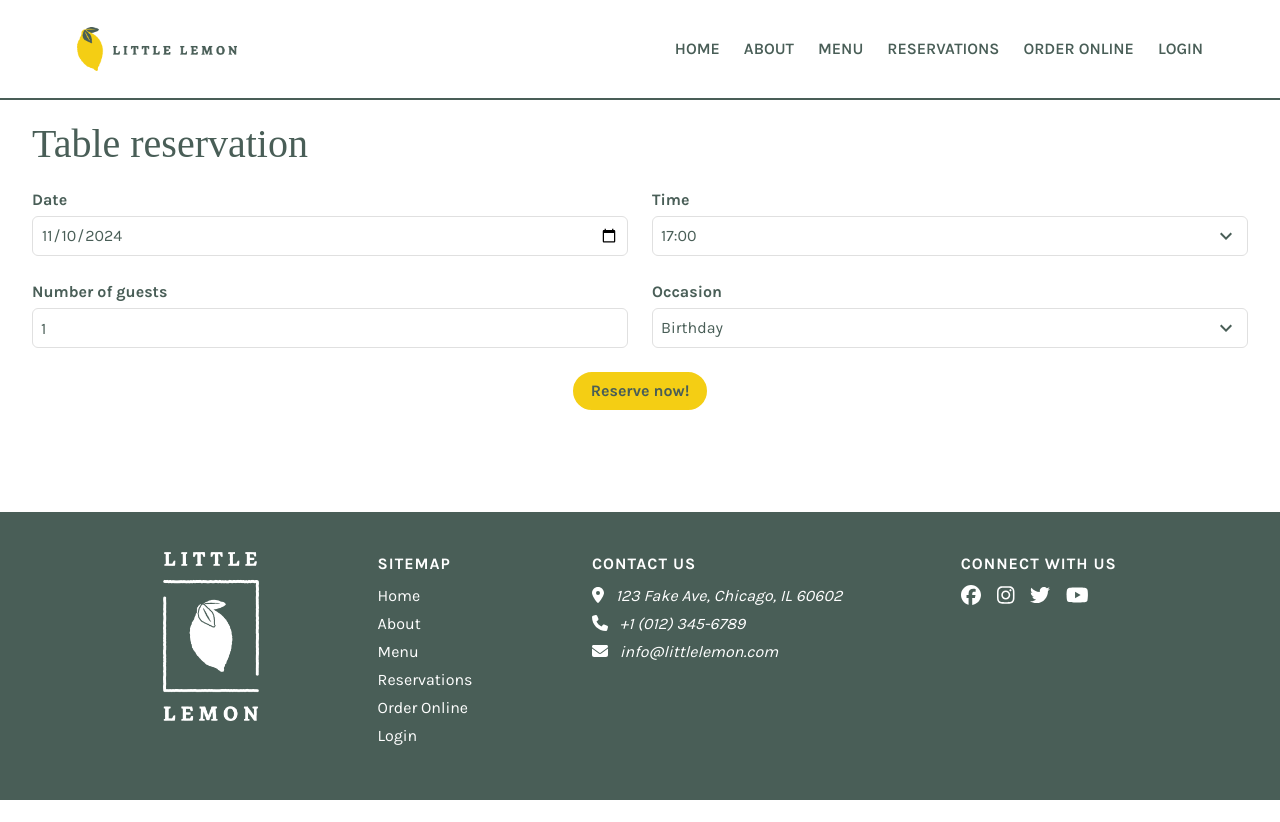
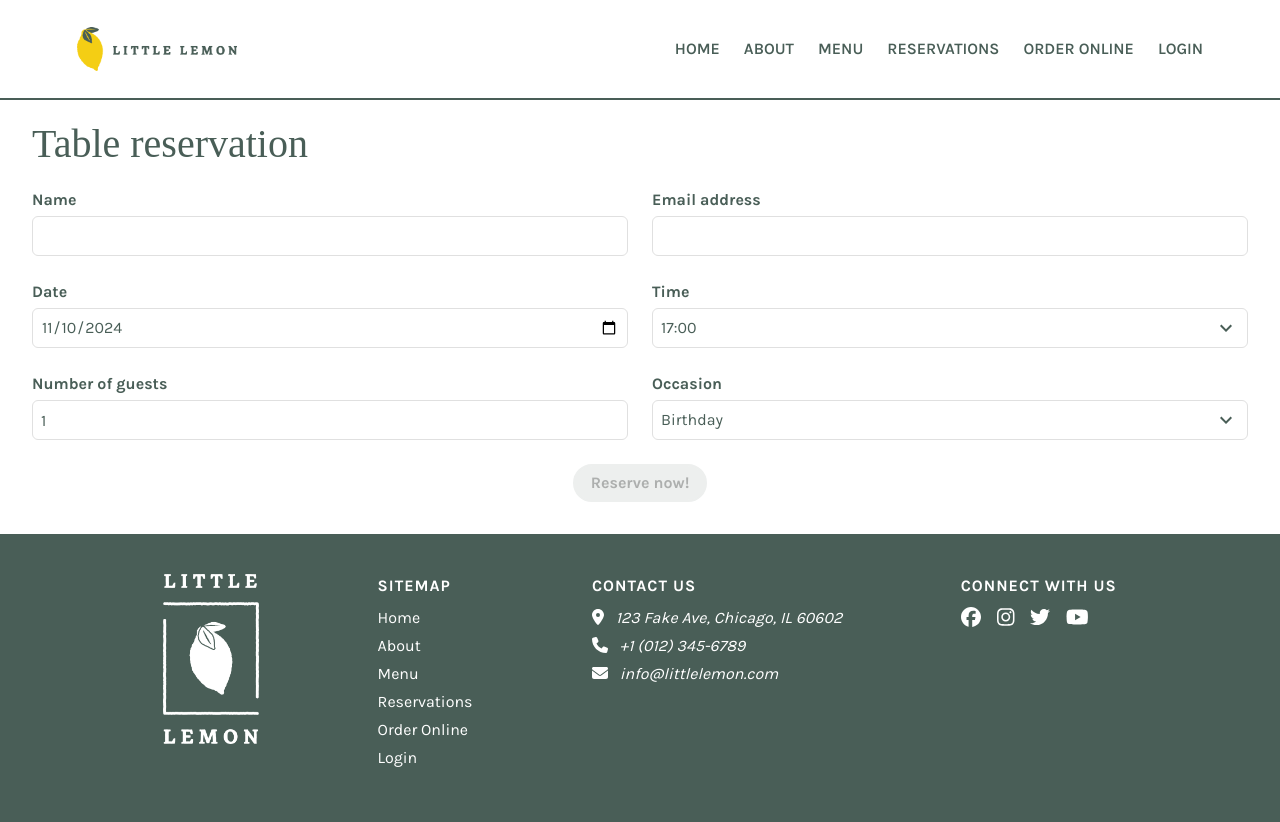
Before and after one commit to monsieurlopez/little-lemon-restaurant, a React (Create React App) app: page /reservations in a window 1280 px wide. Before the commit the page ends 800 px from the top, so only its background shows below. Built offline with nearby package versions, Linux system fonts and the light colour scheme; a web font is replaced by a local one.

Commit message:
add EmailJs

```diff
--- a/package.json
+++ b/package.json
@@ -3,6 +3,7 @@
   "version": "0.1.0",
   "private": true,
   "dependencies": {
+    "@emailjs/browser": "^4.4.1",
     "@fortawesome/fontawesome-svg-core": "^6.3.0",
     "@fortawesome/free-brands-svg-icons": "^6.3.0",
     "@fortawesome/free-regular-svg-icons": "^6.3.0",
--- a/src/components/pages/Reservations/confirmedReservation.jsx
+++ b/src/components/pages/Reservations/confirmedReservation.jsx
@@ -1,14 +1,27 @@
 import { faCircleCheck } from "@fortawesome/free-solid-svg-icons";
 import { FontAwesomeIcon } from "@fortawesome/react-fontawesome";
+import { useLocation } from "react-router-dom";
 
-const confirmedReservation = () => {
+const ConfirmedReservation = () => {
+  const location = useLocation();
+  const { name, mail, date, time, numberOfGuests, occasion } = location.state || {};
+
   return (
     <div className="container confirmed-reservation">
       <FontAwesomeIcon icon={faCircleCheck} size="3x" />
       <h2>Your table has been reserved!</h2>
       <p>You'll receive a confirmation email with all the details.</p>
+      <div className="reservation-summary">
+        <h3>Reservation Details</h3>
+        <p><strong>Name:</strong> {name}</p>
+        <p><strong>Email:</strong> {mail}</p>
+        <p><strong>Date:</strong> {date}</p>
+        <p><strong>Time:</strong> {time}</p>
+        <p><strong>Number of Guests:</strong> {numberOfGuests}</p>
+        <p><strong>Occasion:</strong> {occasion}</p>
+      </div>
     </div>
   );
 };
 
-export default confirmedReservation;
+export default ConfirmedReservation;
--- a/src/components/pages/Reservations/reservationForm.jsx
+++ b/src/components/pages/Reservations/reservationForm.jsx
@@ -1,5 +1,6 @@
 import { useState } from "react";
 import FormField from "./formField";
+import emailjs from '@emailjs/browser';
 
 const ReservationForm = ({
   availableTimes,
@@ -10,24 +11,30 @@ const ReservationForm = ({
   const defaultTime = availableTimes[0];
   const minimumNumberOfGuests = 1;
   const maximumNumberOfGuests = 10;
-  const occasions = ["Birthday", "Anniversary"];
+  const occasions = ["Birthday", "Anniversary", "Engagement", "Other"];
   const invalidDateErrorMessage = "Please choose a valid date";
   const invalidTimeErrorMessage = "Please choose a valid time";
   const invalidOccasionErrorMessage = "Please choose a valid occasion";
   const invalidNumberOfGuestsErrorMessage =
     "Please enter a number between 1 and 10";
 
+  const [name, setName] = useState("");
   const [date, setDate] = useState(minimumDate);
+  const [mail, setMail] = useState("");
   const [time, setTime] = useState(defaultTime);
   const [numberOfGuests, setNumberGuests] = useState(minimumNumberOfGuests);
   const [occasion, setOccasion] = useState(occasions[0]);
 
+  const isNameValid = () => name !== "";
+  const isMailValid = () => mail !== "";
   const isDateValid = () => date !== "";
   const isTimeValid = () => time !== "";
   const isNumberOfGuestsValid = () => numberOfGuests !== "";
   const isOccasionValid = () => occasion !== "";
 
   const areAllFieldsValid = () =>
+    isNameValid() &&
+    isMailValid() &&
     isDateValid() &&
     isTimeValid() &&
     isNumberOfGuestsValid() &&
@@ -38,15 +45,65 @@ const ReservationForm = ({
     dispatchOnDateChange(e.target.value);
   };
 
+  const handleNameChange = (e) => setName(e.target.value);
+  const handleMailChange = (e) => setMail(e.target.value);
   const handleTimeChange = (e) => setTime(e.target.value);
 
   const handleFormSubmit = (e) => {
     e.preventDefault();
-    submitData({ date, time, numberOfGuests, occasion });
+
+    const service_id = 'service_i3vng1m';
+    const template_id = 'template_ueghurd';
+    const public_id = 'gbtOYXQ6SZQAOaHko';
+
+    const templateParams = {
+      from_name: "Little Lemon",
+      from_email: mail,
+      to_name: name,
+      message: `You have a reservation on ${date} at ${time} for ${numberOfGuests} guests.`,
+    };
+
+    // Send the email using EmailJS
+    emailjs.send(service_id, template_id, templateParams, public_id)
+      .then((response) => {
+        console.log('Email sent successfully:', response);
+      })
+      .catch((error) => {
+        console.error('Error sending email:', error);
+      });
+    submitData({ name, mail, date, time, numberOfGuests, occasion });
   };
 
   return (
     <form onSubmit={handleFormSubmit}>
+      <FormField
+        label="Name"
+        htmlFor="reservation-name"
+        hasError={!isNameValid()}
+      >
+        <input
+          type="text"
+          id="reservation-name"
+          name="reservation-name"
+          value={name}
+          required={true}
+          onChange={handleNameChange}
+        />
+      </FormField>
+      <FormField
+        label="Email address"
+        htmlFor="reservation-mail"
+        hasError={!isMailValid()}
+      >
+        <input
+          type="email"
+          id="reservation-mail"
+          name="reservation-mail"
+          value={mail}
+          required={true}
+          onChange={handleMailChange}
+        />
+      </FormField>
       <FormField
         label="Date"
         htmlFor="reservation-date"
```
Also changed, not shown: 1 other file (tests, documents, lock files or other folders).
